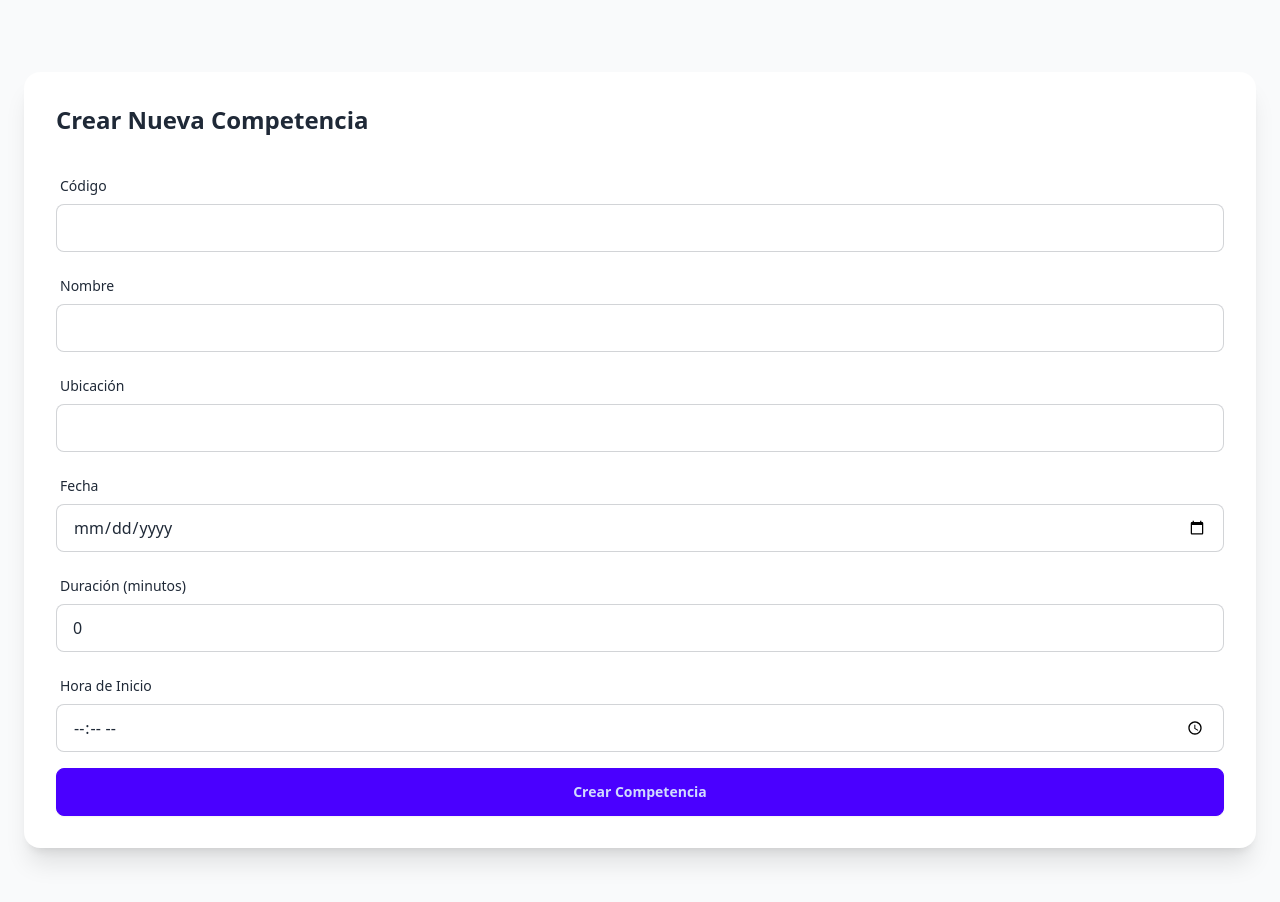
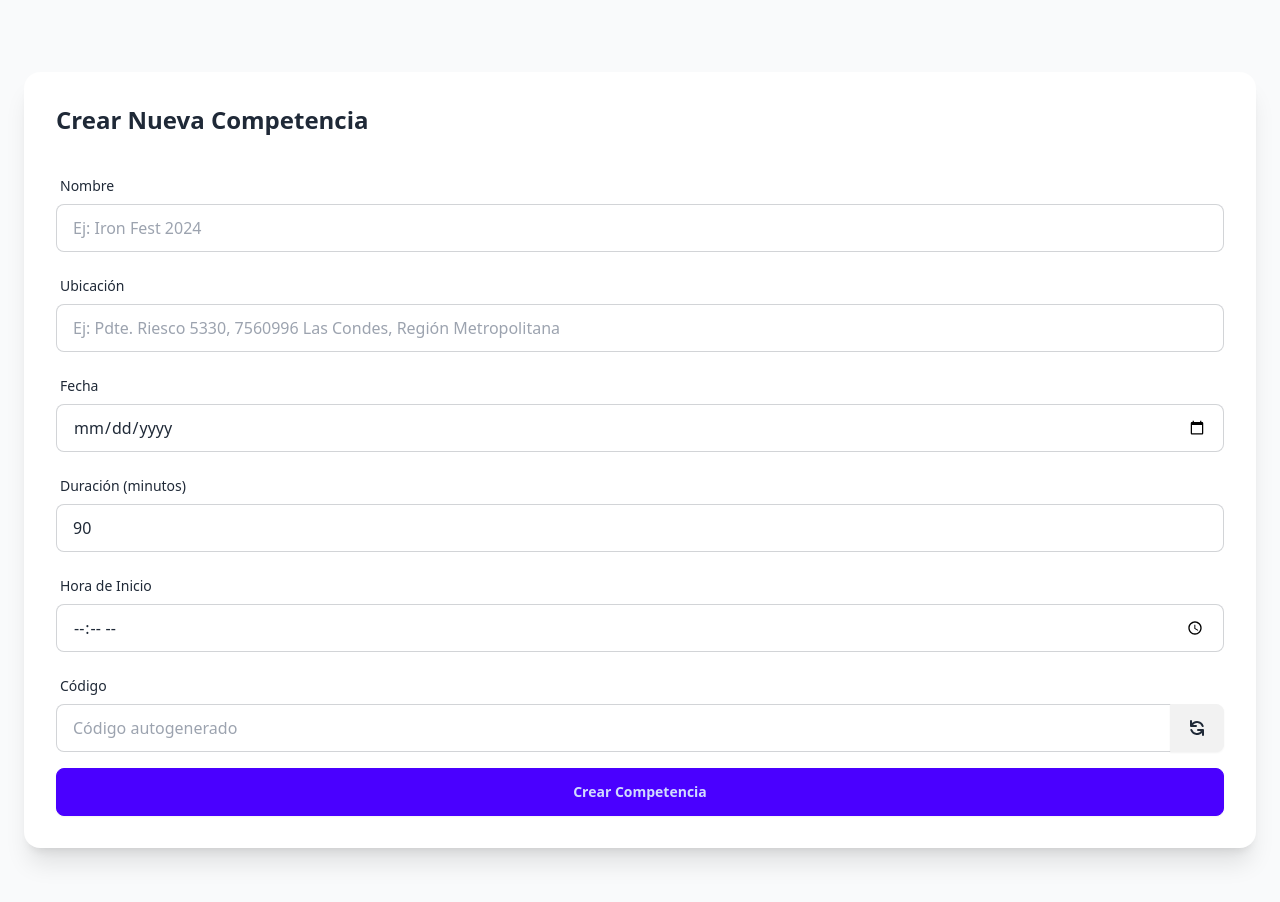
Before and after one commit to Bea2000/ClimbUp, a Next.js app: page /competitions/new in a window 1280 px wide. Shown: the top 902 px of the page. Built offline with nearby package versions, Linux system fonts and the light colour scheme.

Commit message:
feat: add placeholders and code generator

```diff
--- a/src/app/components/CompetitionForm.tsx
+++ b/src/app/components/CompetitionForm.tsx
@@ -17,12 +17,20 @@ export default function CompetitionForm() {
     name: '',
     location: '',
     date: '',
-    duration: 0,
+    duration: 90,
     startTime: '',
   });
 
   const [error, setError] = useState<string>('');
   const [success, setSuccess] = useState<boolean>(false);
+
+  const generateRandomCode = () => {
+    const newCode = Math.floor(100000 + Math.random() * 900000).toString();
+    setFormData(prev => ({
+      ...prev,
+      code: newCode
+    }));
+  };
 
   const handleSubmit = async (e: React.FormEvent) => {
     e.preventDefault();
@@ -61,7 +69,7 @@ export default function CompetitionForm() {
     const { name, value } = e.target;
     setFormData(prev => ({
       ...prev,
-      [name]: value
+      [name]: name === 'duration' ? parseInt(value) || 0 : value
     }));
   };
 
@@ -92,21 +100,6 @@ export default function CompetitionForm() {
 
             <div className="form-control">
               <label className="label">
-                <span className="label-text">Código</span>
-              </label>
-              <input
-                type="text"
-                id="code"
-                name="code"
-                value={formData.code}
-                onChange={handleChange}
-                className="input input-bordered w-full"
-                required
-              />
-            </div>
-
-            <div className="form-control">
-              <label className="label">
                 <span className="label-text">Nombre</span>
               </label>
               <input
@@ -116,6 +109,7 @@ export default function CompetitionForm() {
                 value={formData.name}
                 onChange={handleChange}
                 className="input input-bordered w-full"
+                placeholder="Ej: Iron Fest 2024"
                 required
               />
             </div>
@@ -131,6 +125,7 @@ export default function CompetitionForm() {
                 value={formData.location}
                 onChange={handleChange}
                 className="input input-bordered w-full"
+                placeholder="Ej: Pdte. Riesco 5330, 7560996 Las Condes, Región Metropolitana"
                 required
               />
             </div>
@@ -158,10 +153,12 @@ export default function CompetitionForm() {
                 type="number"
                 id="duration"
                 name="duration"
-                value={formData.duration}
+                value={formData.duration || ''}
                 onChange={handleChange}
                 min="0"
-                className="input input-bordered w-full"
+                step="30"
+                className="input input-bordered w-full placeholder:opacity-100"
+                placeholder="Ej: 90"
                 required
               />
             </div>
@@ -181,6 +178,33 @@ export default function CompetitionForm() {
               />
             </div>
 
+            <div className="form-control">
+              <label className="label">
+                <span className="label-text">Código</span>
+              </label>
+              <div className="join w-full">
+                <input
+                  type="text"
+                  id="code"
+                  name="code"
+                  value={formData.code}
+                  onChange={handleChange}
+                  className="input input-bordered join-item w-full"
+                  placeholder="Código autogenerado"
+                  required
+                />
+                <button
+                  type="button"
+                  className="btn join-item"
+                  onClick={generateRandomCode}
+                >
+                  <svg xmlns="http://www.w3.org/2000/svg" className="h-5 w-5" viewBox="0 0 20 20" fill="currentColor">
+                    <path fillRule="evenodd" d="M4 2a1 1 0 011 1v2.101a7.002 7.002 0 0111.601 2.566 1 1 0 11-1.885.666A5.002 5.002 0 005.999 7H9a1 1 0 010 2H4a1 1 0 01-1-1V3a1 1 0 011-1zm.008 9.057a1 1 0 011.276.61A5.002 5.002 0 0014.001 13H11a1 1 0 110-2h5a1 1 0 011 1v5a1 1 0 11-2 0v-2.101a7.002 7.002 0 01-11.601-2.566 1 1 0 01.61-1.276z" clipRule="evenodd" />
+                  </svg>
+                </button>
+              </div>
+            </div>
+
             <div className="form-control mt-6">
               <button
                 type="submit"
```
